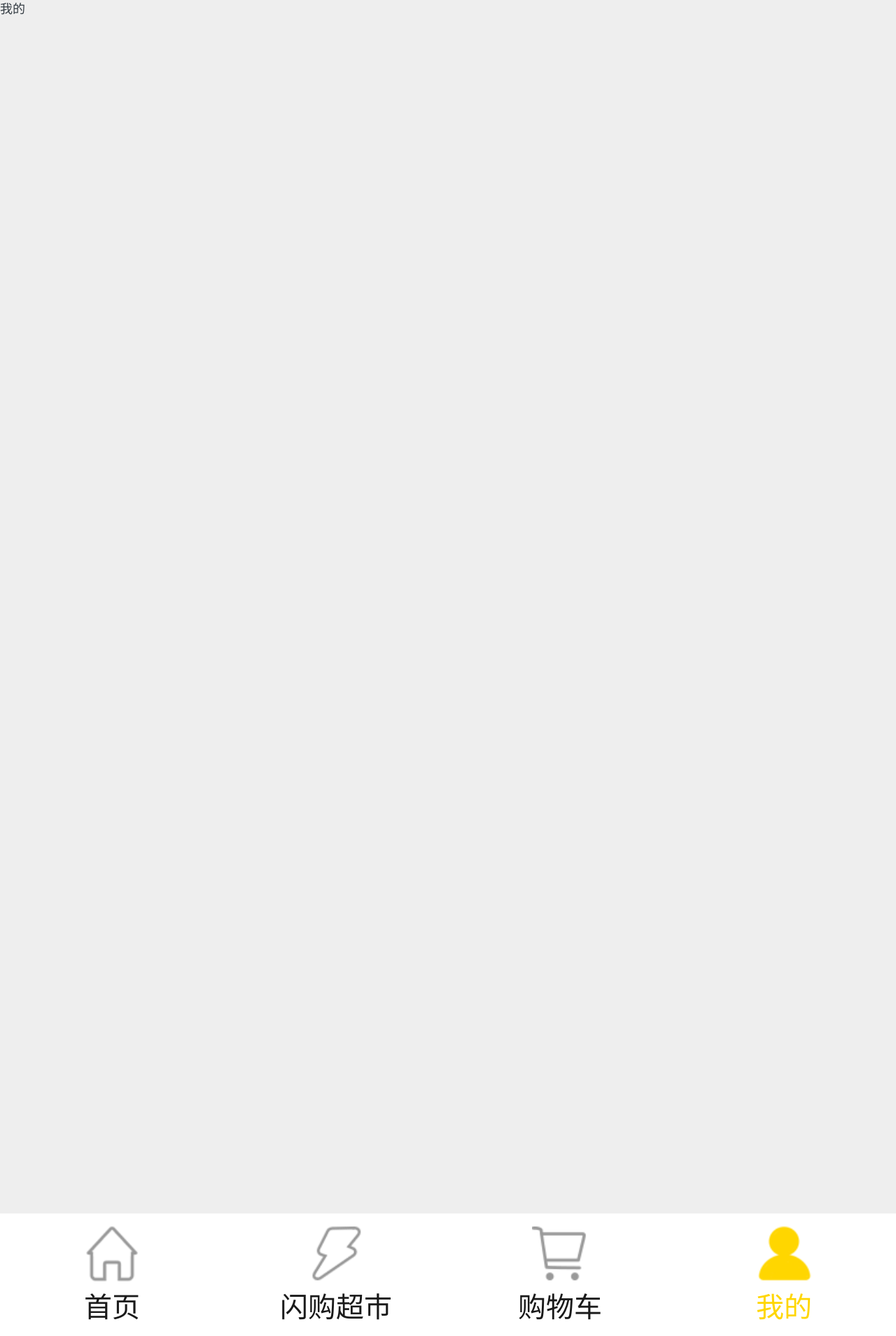
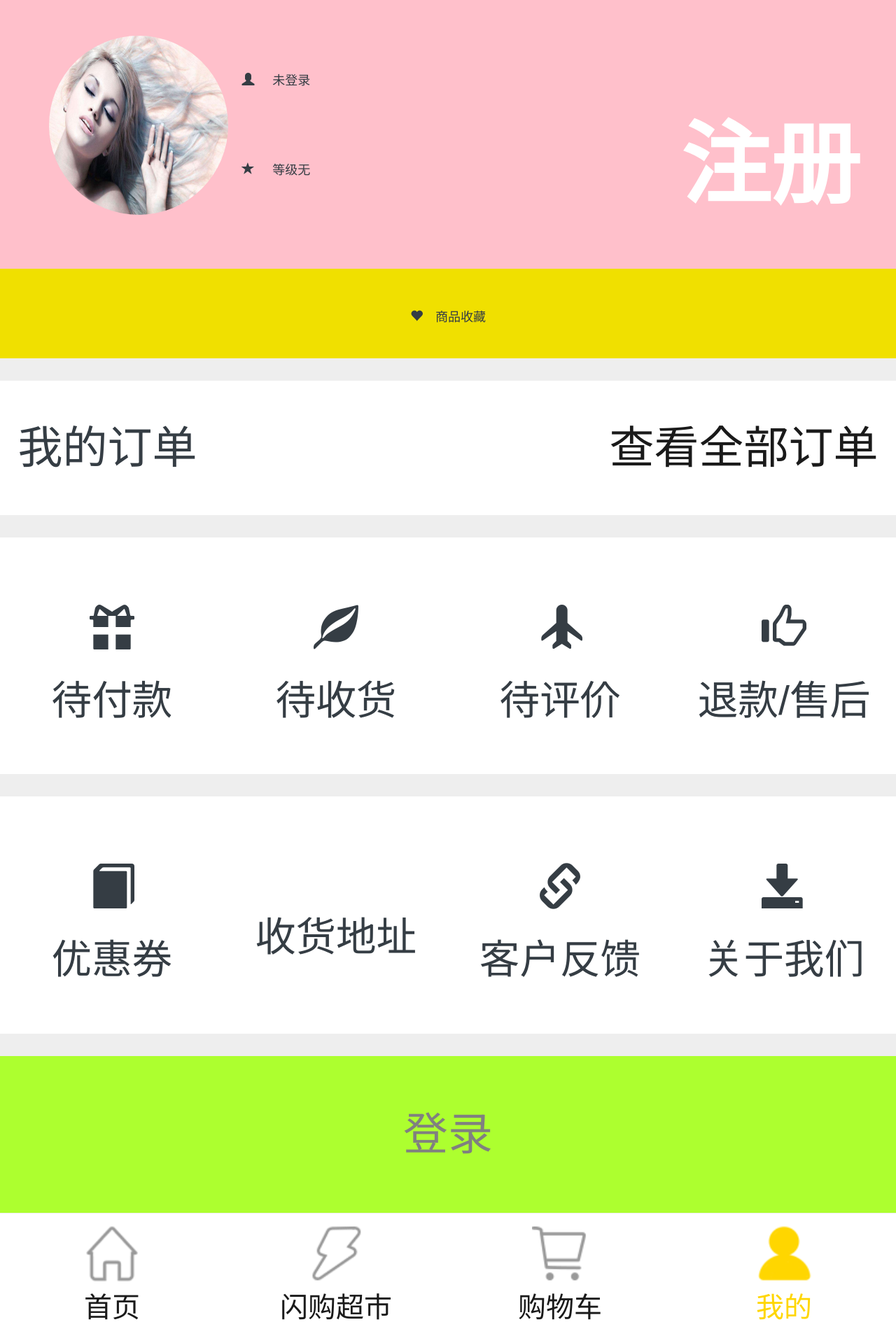
Before and after one commit to chenxiahua123/axf_python, a Django app: page /mine/ in a window 1280 px wide. Shown: the part 176-2085 px from the top of the page at 70% size. Run offline with Django 3.2, Linux system fonts and the light colour scheme; some libraries are stand-ins or nearby versions.

Commit message:
用户界面完成

```diff
--- a/templates/mine/mine.html
+++ b/templates/mine/mine.html
@@ -7,18 +7,110 @@
 {% endblock %}
 
 {% block extcss %}
-    <link rel="stylesheet" href="{% static 'mine/css/mine.css'%}">
+    <link rel="stylesheet" href="{% static 'mine/css/mine.css' %}">
 {% endblock %}
 
 
 {% block content %}
 
-    <div id="content">我的</div>
+    <div id="content">
+        <div class="mine">
+            <div class="user-wrapper">
+                <div class="user-img">
+                    <img src="{% static 'mine/img/222.jpg' %}">
+                </div>
+                <div class="user-content">
+                    <p><span class="glyphicon glyphicon-user"></span>未登录</p>
+                    <p><span class="glyphicon glyphicon-star"></span>等级无</p>
+                    <div class="register">
+                        注册
+                    </div>
+                </div>
+            </div>
+            <div class="collect">
+
+                <div class="glyphicon glyphicon-heart">
+                    <span>商品收藏</span>
+                </div>
+
+
+            </div>
+            <div class="other">
+                <section class="my">
+
+                    <span>我的订单</span>
+                    <a>查看全部订单</a>
+
+                </section>
+                <section>
+                    <ul>
+                        <li>
+                            <dl>
+                                <dt class="glyphicon glyphicon-gift"></dt>
+                                <dd>待付款</dd>
+                            </dl>
+                        </li>
+                        <li>
+                            <dl>
+                                <dt class="glyphicon glyphicon-leaf"></dt>
+                                <dd>待收货</dd>
+                            </dl>
+                        </li>
+                        <li>
+                            <dl>
+                                <dt class="glyphicon glyphicon-plane"></dt>
+                                <dd>待评价</dd>
+                            </dl>
+                        </li>
+                        <li>
+                            <dl>
+                                <dt class="glyphicon glyphicon-thumbs-up"></dt>
+                                <dd>退款/售后</dd>
+                            </dl>
+                        </li>
+                    </ul>
+                </section>
+                <section>
+                    <ul>
+                        <li>
+                            <dl>
+                                <dt class="glyphicon glyphicon-book"></dt>
+                                <dd>优惠券</dd>
+                            </dl>
+                        </li>
+                        <li>
+                            <dl>
+                                <dt class="glyphicon glyphicon-adjus"></dt>
+                                <dd>收货地址</dd>
+                            </dl>
+                        </li>
+                        <li>
+                            <dl>
+                                <dt class="glyphicon glyphicon-link"></dt>
+                                <dd>客户反馈</dd>
+                            </dl>
+                        </li>
+                        <li>
+                            <dl>
+                                <dt class="glyphicon glyphicon-save"></dt>
+                                <dd>关于我们</dd>
+                            </dl>
+                        </li>
+                </section>
+                <section style="background-color: greenyellow">
+                    <div class="quit">
+                        <a href="#">登录</a>
+                    </div>
+                </section>
+
+            </div>
+        </div>
+    </div>
 
 {% endblock %}
 
 
 
 {% block extjs %}
-    <script src="{% static 'mine/js/mine.js'%}"></script>
+    <script src="{% static 'mine/js/mine.js' %}"></script>
 {% endblock %}
```
Also changed, not shown: templates/mine/register.html (added, +10 -0 lines), static/mine/img/222.jpg (added).
